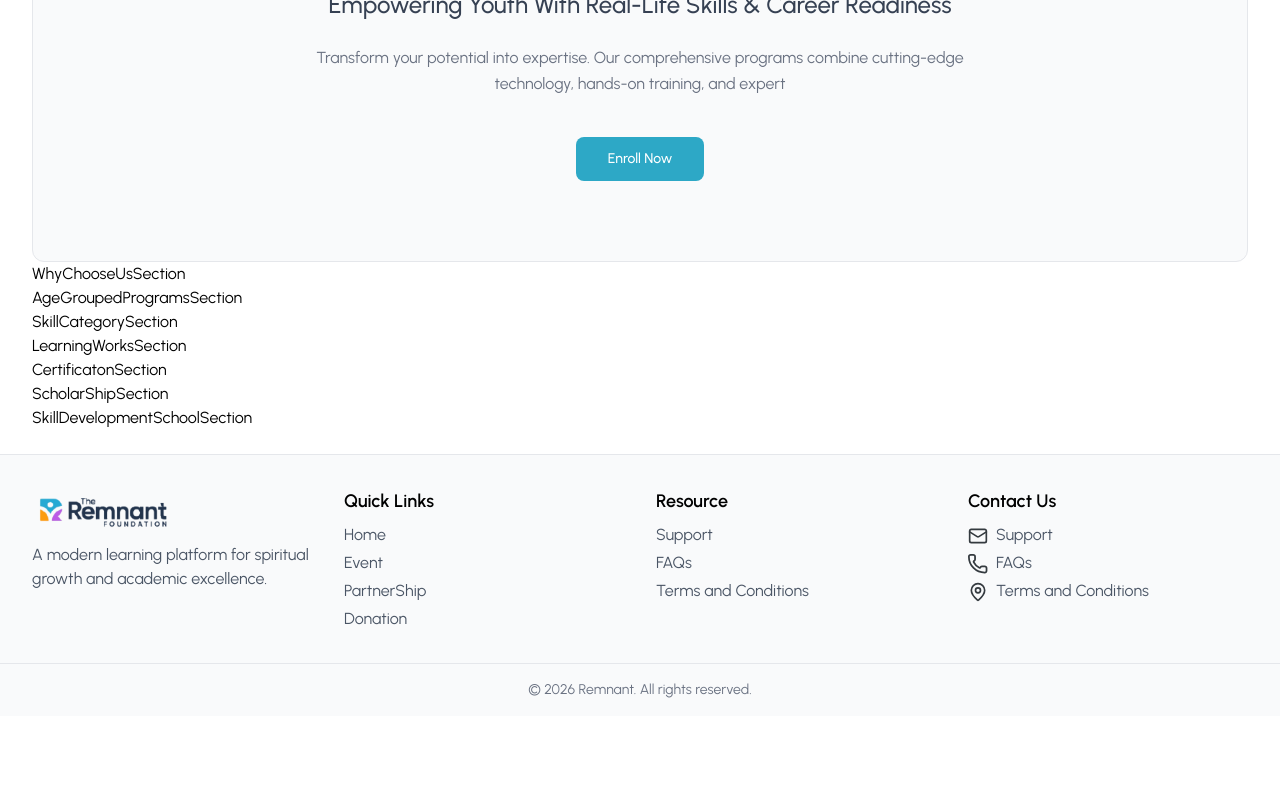
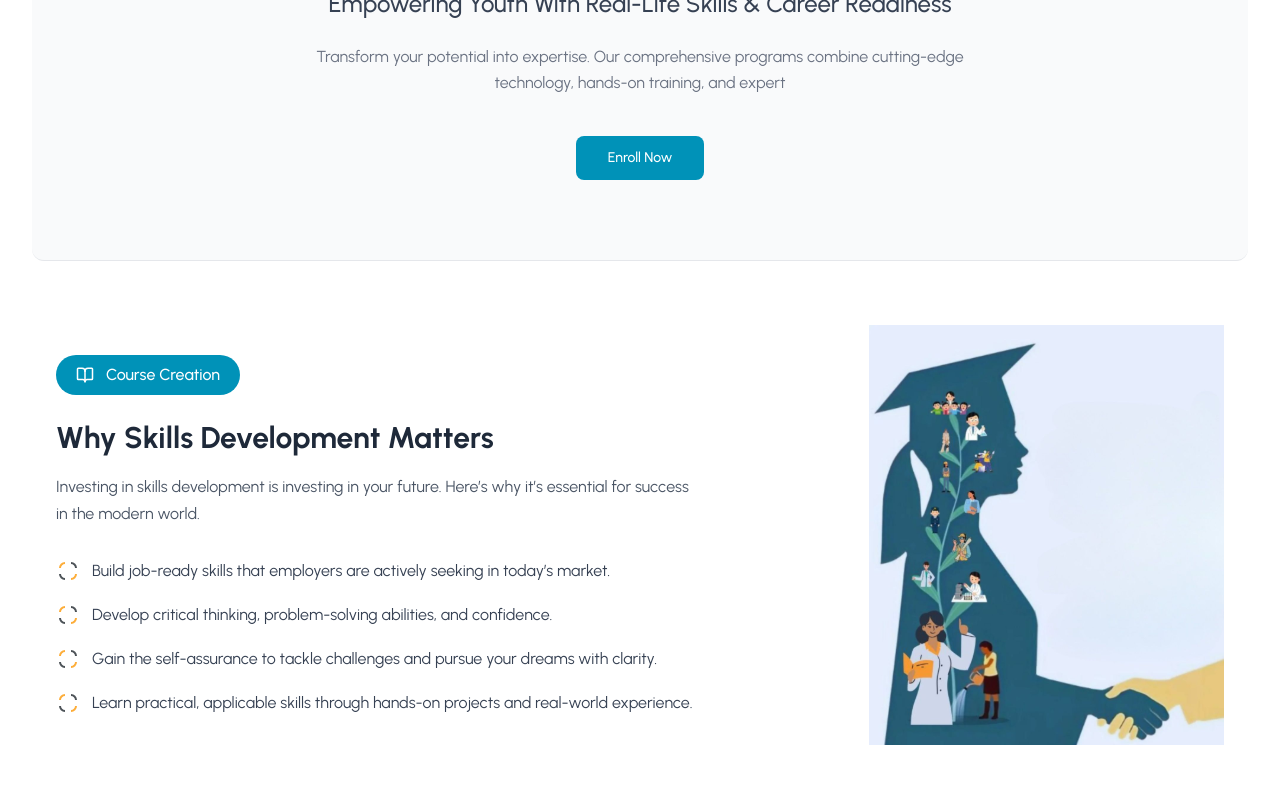
Before and after one commit to naimsheikh8020/Bible-Lms-Remnant-, a React (Vite) app: page /skills-development-school in a window 1280 px wide. Shown: the part 280-1080 px from the top of the page. Before the commit the page ends 996 px from the top, so only its background shows below. Built offline with nearby package versions, Linux system fonts and the light colour scheme.

Commit message:
why choose section is done

```diff
--- a/src/Page/HomePage/SkillDevelopmentSection/SkillDevelopmentHeader.tsx
+++ b/src/Page/HomePage/SkillDevelopmentSection/SkillDevelopmentHeader.tsx
@@ -2,7 +2,7 @@ import { Link } from "react-router";
 
 const SkillDevelopmentHeader = () => {
   return (
-    <section className="w-full bg-gray-50 border border-gray-200 rounded-xl">
+    <section className="w-full border-b border-gray-200 bg-gray-50 rounded-xl">
       <div className="max-w-4xl mx-auto text-center px-6 py-20">
         <h1 className="text-4xl md:text-5xl font-bold text-gray-800 leading-tight">
           Skills Development School
@@ -16,7 +16,7 @@ const SkillDevelopmentHeader = () => {
         </p>
 
         <div className="mt-10">
-          <Link to="/login"><button className="px-8 py-3 cursor-pointer bg-[#2DA8C6] hover:bg-[#2493AF] text-white text-sm font-medium rounded-lg transition duration-300">
+          <Link to="/login"><button className="px-8 py-3 cursor-pointer bg-cyan-600 hover:bg-cyan-700 text-white text-sm font-medium rounded-lg transition duration-300">
             Enroll Now
           </button></Link>
         </div>
--- a/src/Page/HomePage/SkillDevelopmentSection/WhyChooseUsSection.tsx
+++ b/src/Page/HomePage/SkillDevelopmentSection/WhyChooseUsSection.tsx
@@ -1,8 +1,65 @@
+import { assets } from "../../../assets/assets";
+import { BookOpen, Check } from "lucide-react";
+
+const bulletPoints = [
+  "Build job-ready skills that employers are actively seeking in today’s market.",
+  "Develop critical thinking, problem-solving abilities, and confidence.",
+  "Gain the self-assurance to tackle challenges and pursue your dreams with clarity.",
+  "Learn practical, applicable skills through hands-on projects and real-world experience.",
+];
 
 const WhyChooseUsSection = () => {
   return (
-    <div>WhyChooseUsSection</div>
-  )
-}
+    <section className="w-full  py-8 md:py-16">
+      <div className="max-w-7xl mx-auto px-6">
 
-export default WhyChooseUsSection
+        <div className="flex flex-col lg:flex-row items-center">
+
+          {/* LEFT SIDE */}
+          <div className="w-full lg:w-[55%]">
+
+            {/* Badge */}
+            <div className="inline-flex items-center gap-3 bg-cyan-600 text-white text-base font-medium px-5 py-2 rounded-full">
+              <BookOpen size={18}  className="text-white"/>
+              Course Creation
+            </div>
+
+            {/* Heading */}
+            <h2 className="mt-6 text-3xl font-bold text-gray-800 leading-tight">
+              Why Skills Development Matters
+            </h2>
+
+            {/* Description */}
+            <p className="mt-4 text-gray-600 text-base max-w-2xl leading-[1.7]">
+              Investing in skills development is investing in your future.
+              Here’s why it’s essential for success in the modern world.
+            </p>
+
+            {/* Bullet List */}
+            <ul className="mt-8 space-y-5 max-w-2xl">
+              {bulletPoints.map((point, index) => (
+                <li key={index} className="flex items-start gap-3 text-base text-gray-700 leading-[1.7]">
+                  <img src={assets.Icon_Exprience}  />
+                  <span className="text-base">{point}</span>
+                </li>
+              ))}
+            </ul>
+
+          </div>
+
+          {/* RIGHT SIDE */}
+          <div className="w-full lg:w-[45%] flex justify-center lg:justify-end mt-16 lg:mt-0">
+            <img
+              src={assets.handShackImg}
+              alt="Skills Development Illustration"
+              className="w-[420px] max-w-full object-contain"
+            />
+          </div>
+
+        </div>
+      </div>
+    </section>
+  );
+};
+
+export default WhyChooseUsSection;
--- a/src/assets/assets.ts
+++ b/src/assets/assets.ts
@@ -24,6 +24,7 @@ import AI from "./AI.svg"
 import Personalized from "./Personalized.svg"
 import Progress from "./Progress.svg"
 import Icon_Exprience from "./Icon_Exprience.svg"
+import handShackImg from "./handshackImg.svg"
 
 export const assets = {
   HeroImg,
@@ -51,7 +52,8 @@ export const assets = {
   AI,
   Personalized,
   Progress,
-  Icon_Exprience
+  Icon_Exprience,
+  handShackImg,
 }
 
 
```
